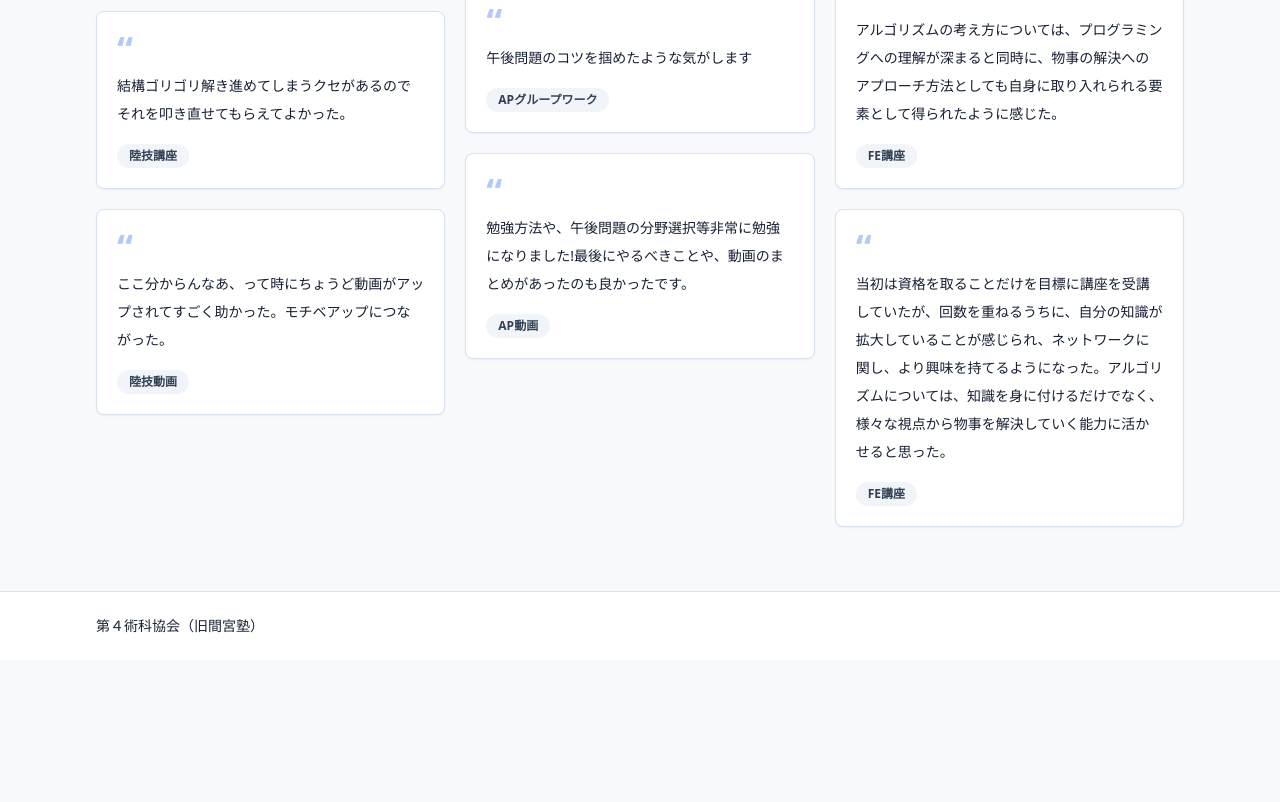
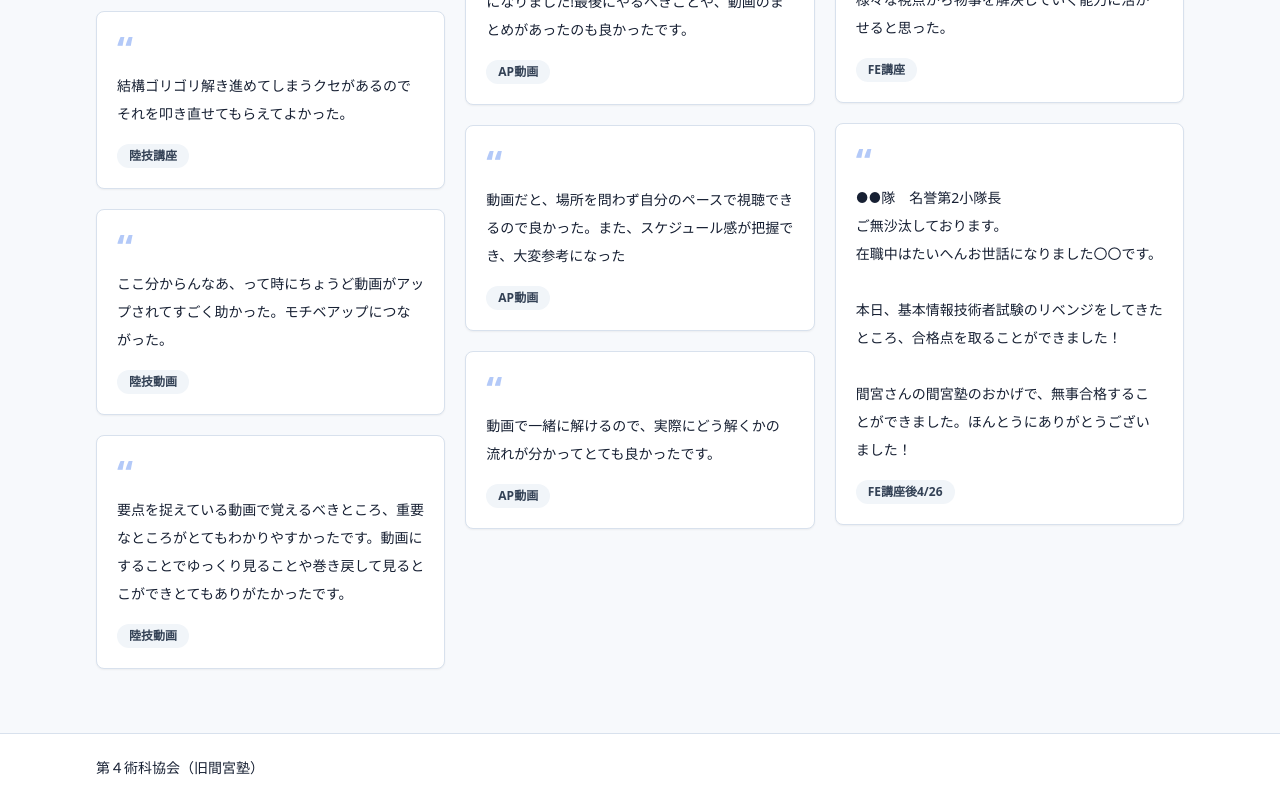
Before and after one commit to hmamiya52-bit/4th-TA_byMamiya, a Next.js app: page / in a window 1280 px wide. Shown: the part 5000-5802 px from the top of the page. Before the commit the page ends 5660 px from the top, so only its background shows below. Built offline with nearby package versions, Linux system fonts and the light colour scheme.

Commit message:
Add FE pass testimonial

```diff
--- a/src/components/TestimonialSection.tsx
+++ b/src/components/TestimonialSection.tsx
@@ -47,6 +47,10 @@ const testimonials = [
     source: "FE講座",
     text: "当初は資格を取ることだけを目標に講座を受講していたが、回数を重ねるうちに、自分の知識が拡大していることが感じられ、ネットワークに関し、より興味を持てるようになった。アルゴリズムについては、知識を身に付けるだけでなく、様々な視点から物事を解決していく能力に活かせると思った。",
   },
+  {
+    source: "FE講座後4/26",
+    text: "●●隊　名誉第2小隊長\nご無沙汰しております。\n在職中はたいへんお世話になりました〇〇です。\n\n本日、基本情報技術者試験のリベンジをしてきたところ、合格点を取ることができました！\n\n間宮さんの間宮塾のおかげで、無事合格することができました。ほんとうにありがとうございました！",
+  },
 ];
 
 export function TestimonialSection() {
@@ -68,7 +72,7 @@ export function TestimonialSection() {
               className="mb-5 break-inside-avoid rounded-lg border border-line bg-surface p-5 shadow-sm"
             >
               <p className="text-4xl font-bold leading-none text-accent/35">“</p>
-              <p className="mt-1 text-sm leading-7 text-ink">{testimonial.text}</p>
+              <p className="mt-1 whitespace-pre-line text-sm leading-7 text-ink">{testimonial.text}</p>
               <p className="mt-4 inline-flex rounded-full bg-badge px-3 py-1 text-xs font-bold text-badgeText">
                 {testimonial.source}
               </p>
```
